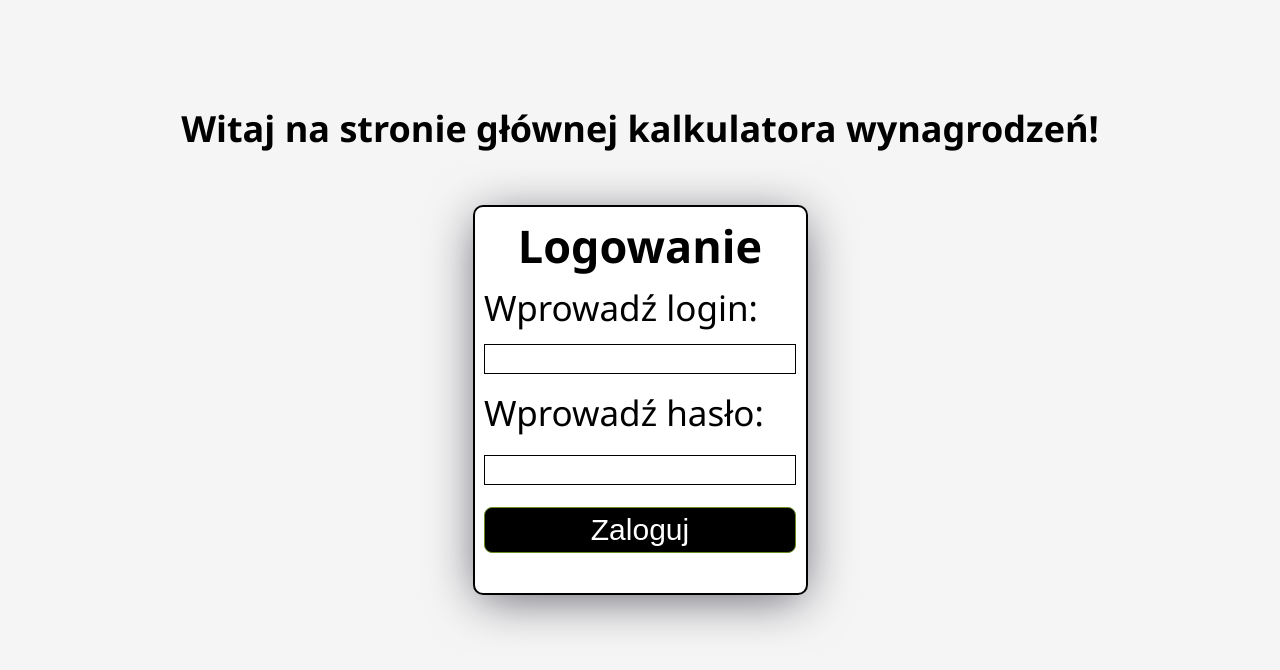
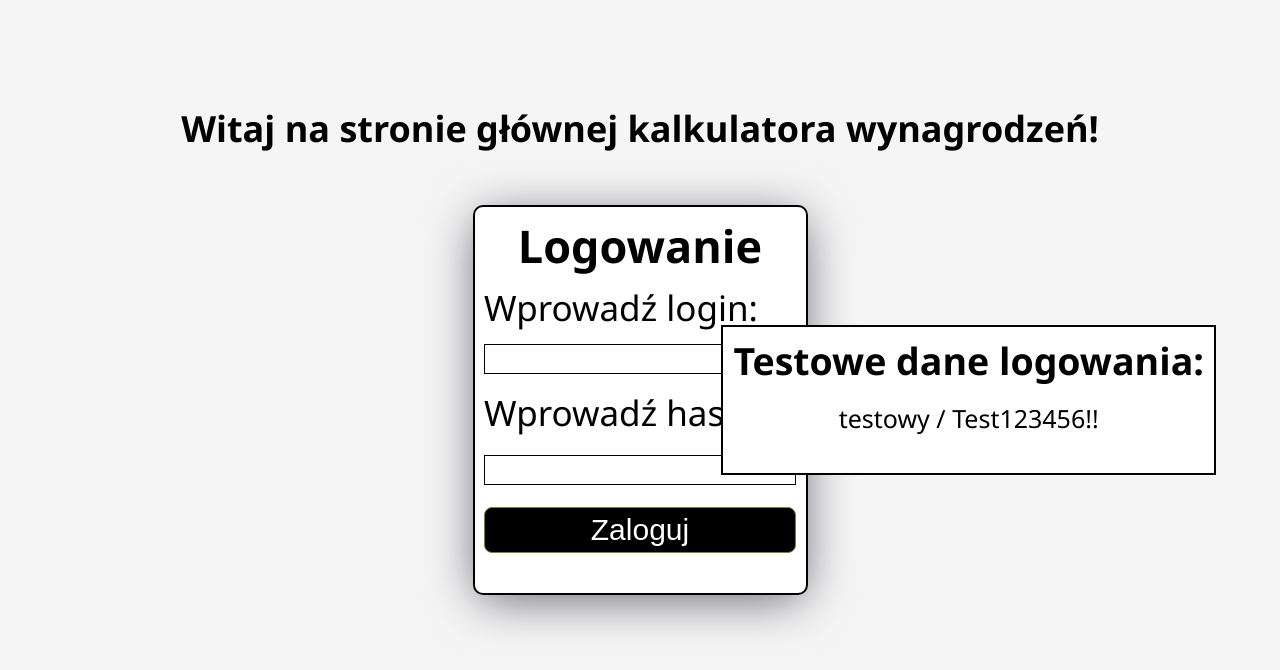
Before and after one commit to matej2314/Polish-Salary-Calculator, a website: page index.html in a window 1280 px wide. Drawn offline with Linux system fonts and the light colour scheme.

Commit message:
changes in login subpage

```diff
--- a/css/login.css
+++ b/css/login.css
@@ -19,6 +19,26 @@ body {
 	display: flex;
 	justify-content: center;
 	align-items: center;
+}
+
+.test_data--container {
+	position: absolute;
+	right: 5vw;
+	width: fit-content;
+	height: 150px;
+	font-size: 25px;
+	background-color: white;
+	display: flex;
+	flex-direction: column;
+	align-items: center;
+	justify-content: flex-start;
+	border: solid 2px black;
+	padding: 8px 10px 8px 10px;
+}
+
+.test_data {
+	position: relative;
+	margin-top: 15px;
 }
 
 .login-container {
--- a/index.html
+++ b/index.html
@@ -20,6 +20,10 @@
             <input type="submit" value="Zaloguj" id="btn-login" />
         </form>
     </div>
+    <div class="test_data--container">
+        <h2>Testowe dane logowania:</h2>
+        <p class="test_data">testowy / Test123456!!</p>
+    </div>
     <a href="register.html" class="reg_link"><button class="go-to-register">Załóż konto</button></a>
     <script type="module" src="./script/login.js"></script>
     <script type="module" src="./modules/login_tooltips.js"></script>
```
